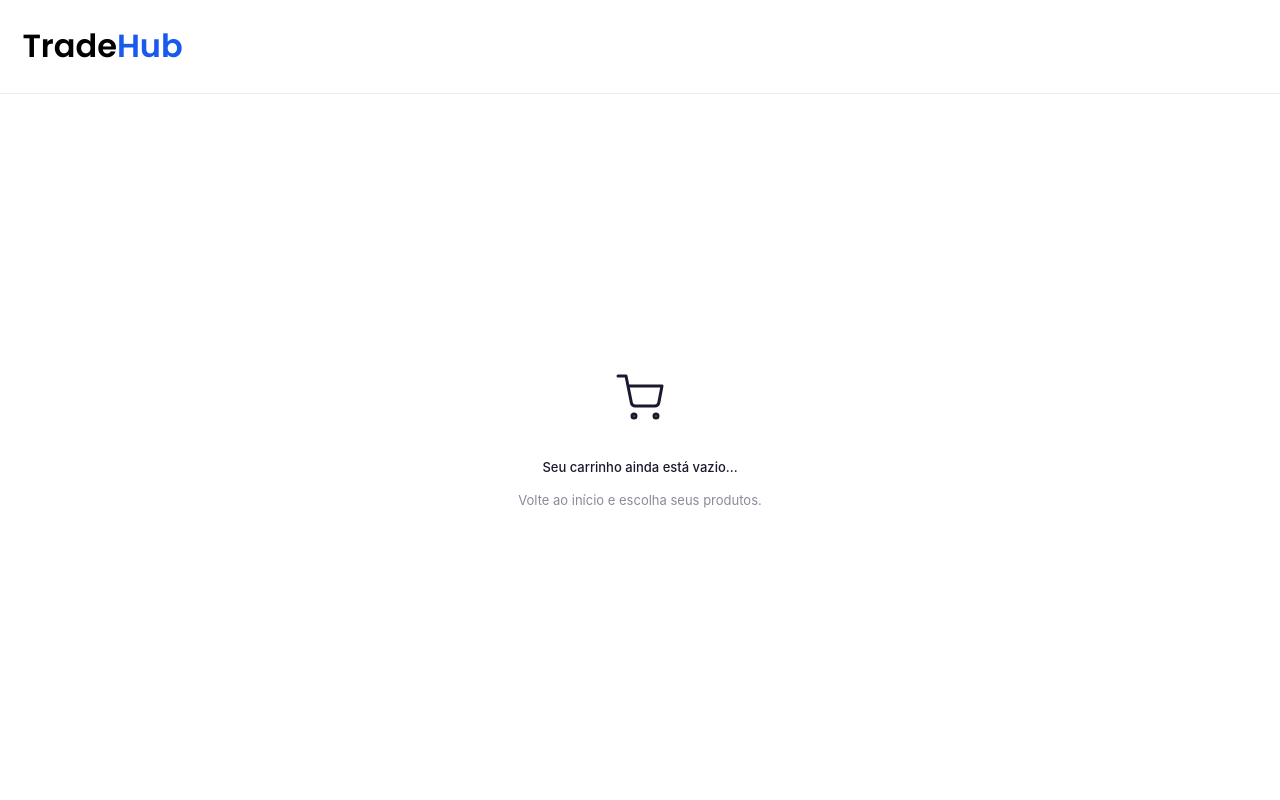
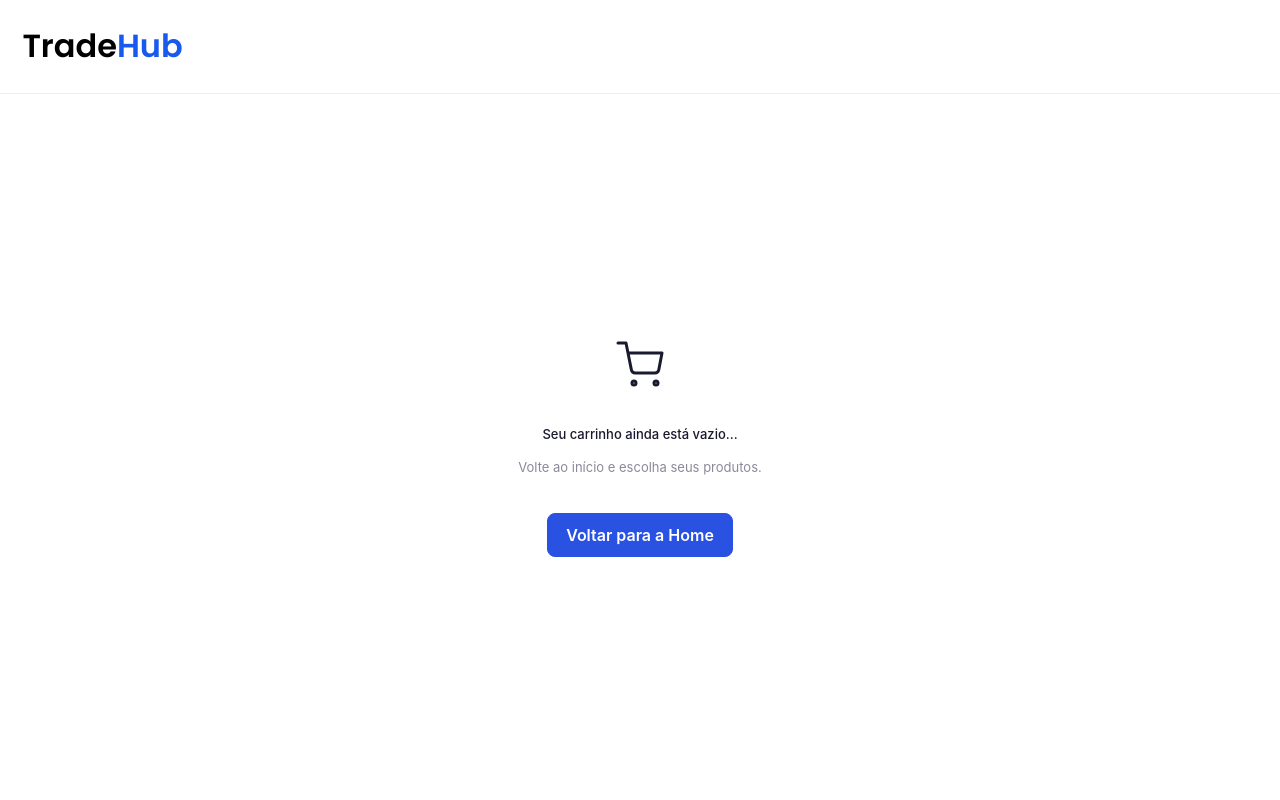
Before and after one commit to Hackathon-Trade-Hub/Trade-hub, a Vue app: page /carrinho in a window 1280 px wide. Shown: the top 800 px of the page. Built offline with nearby package versions, Linux system fonts and the light colour scheme.

Commit message:
To com muito sono fiz ai o botão pra voltar pra home no carrinho e na paginaProduto troquei a cor da notificação

```diff
--- a/src/Views/carrinho.vue
+++ b/src/Views/carrinho.vue
@@ -21,6 +21,7 @@
                 <p>Seu carrinho ainda está vazio...</p>
                 <p>Volte ao início e escolha seus produtos.</p>
             </div>
+            <RouterLink to="/" class="home-button">Voltar para a Home</RouterLink>
         </main>
 
         <main v-else class="cart-items">
@@ -185,6 +186,26 @@ function permiteProposta(item) {
     font-weight: 500;
 }
 
+.home-button {
+    display: inline-flex;
+    align-items: center;
+    justify-content: center;
+    margin-top: 4px;
+    padding: 11px 18px;
+    color: #ffffff;
+    background: var(--blue);
+    border: 1px solid var(--blue);
+    border-radius: 8px;
+    font-weight: 600;
+    text-decoration: none;
+    transition: background-color 0.2s ease, transform 0.2s ease;
+}
+
+.home-button:hover {
+    background: var(--blue-dark);
+    transform: translateY(-1px);
+}
+
 .cart-items {
     display: grid;
     gap: 16px;
--- a/src/Views/paginaProduto.vue
+++ b/src/Views/paginaProduto.vue
@@ -37,6 +37,8 @@
 
   <div v-if="mostrarNotificacao" class="notificacao">
     ✓ Produto adicionado ao carrinho!
+    <br>
+    <RouterLink to="/carrinho" class="botao-ver-carrinho">Ver carrinho!</RouterLink>
   </div>
   </section>
 </template>
@@ -71,6 +73,14 @@ function adicionarProduto() {
 </script>
 
 <style scoped>
+.botao-ver-carrinho {
+  text-decoration: underline;
+  color: #ffffff;
+
+}
+.botao-ver-carrinho:hover {
+  color: #e0e0e0;
+}
 .nome-loja{
   display: inline-block;
   margin-top: 25px;
@@ -249,7 +259,7 @@ h2 {
   padding: 16px 24px;
 
   color: #ffffff;
-  background: #0052cc;
+  background: green;
 
   border-radius: 12px;
 
```
